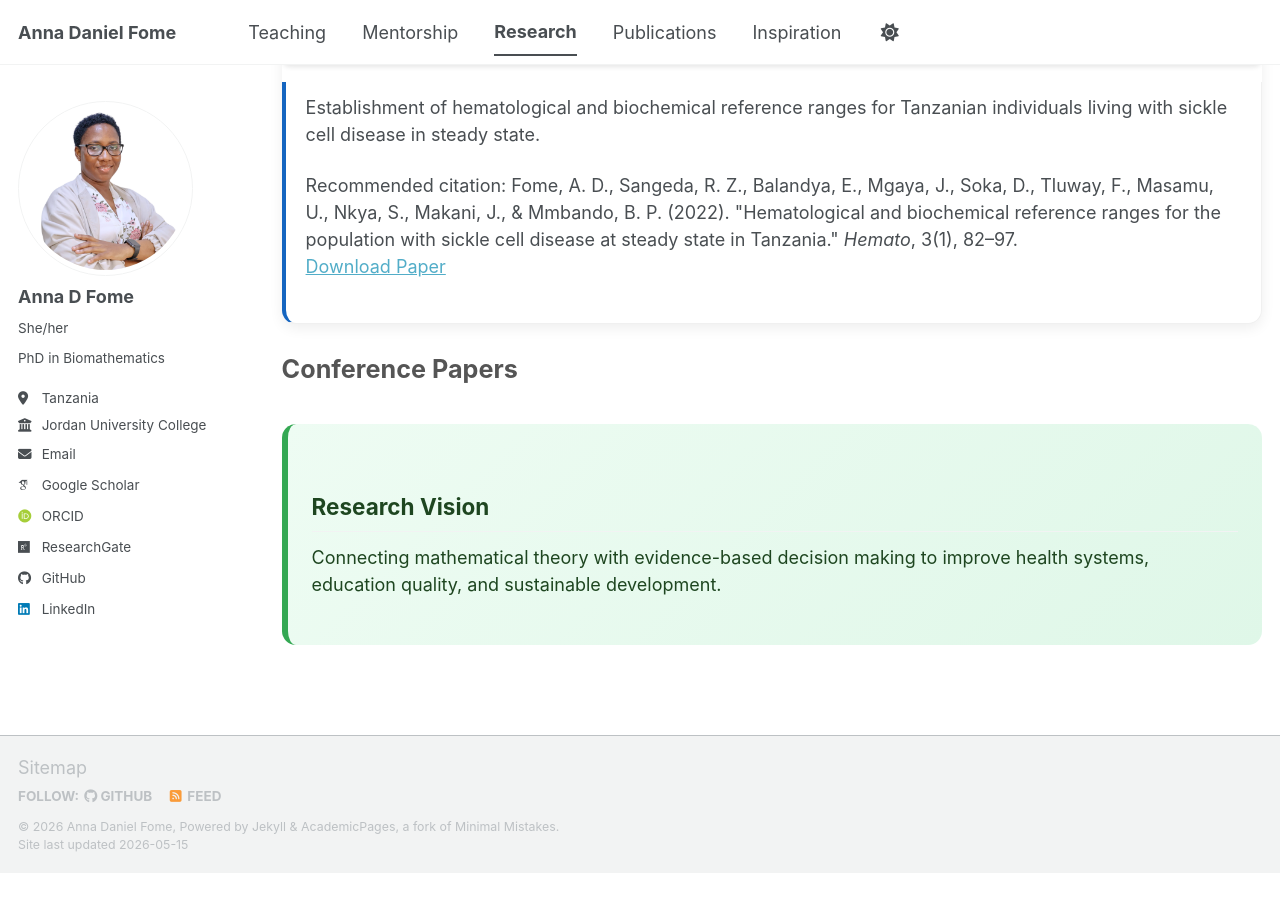
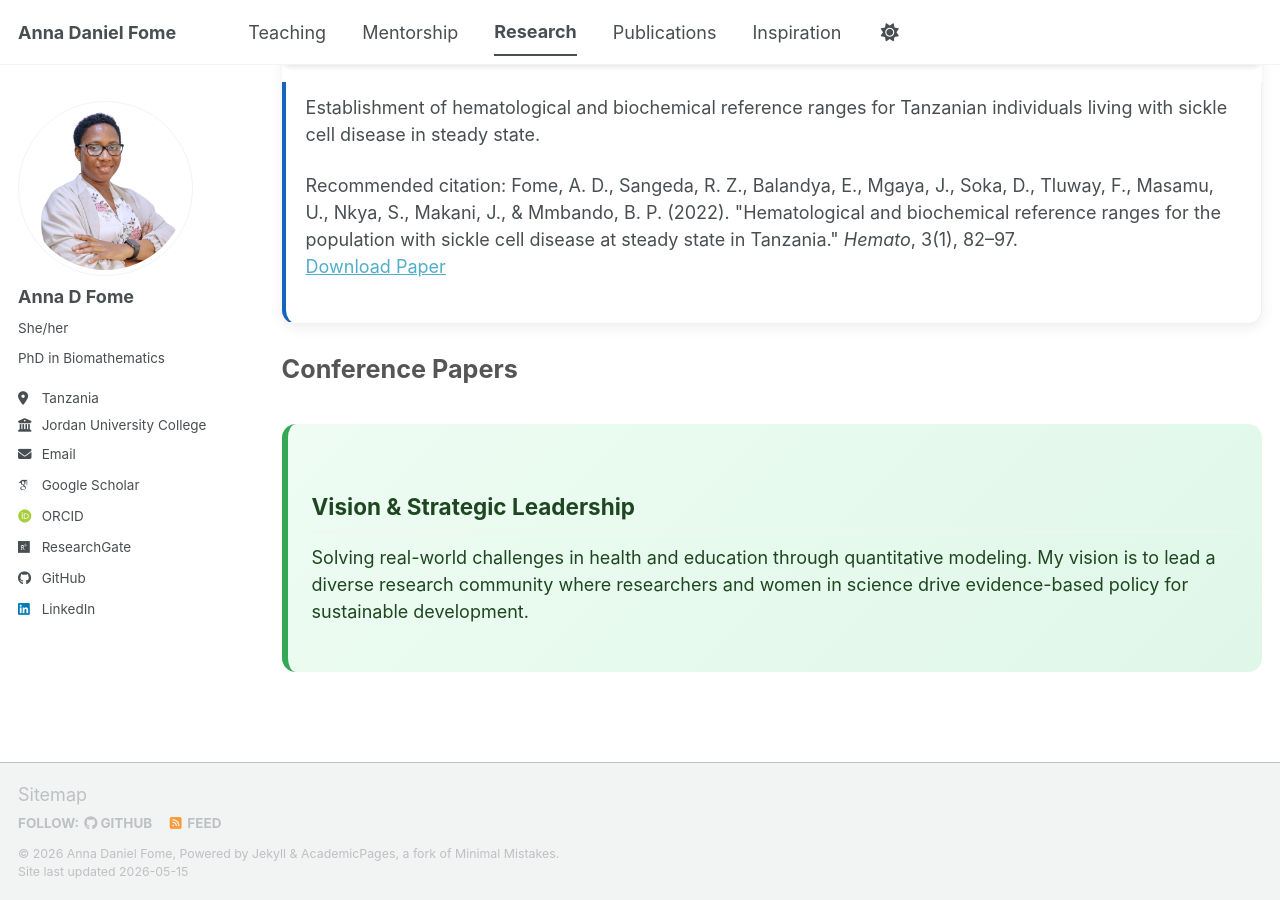
Before and after one commit to FomeA/FomeA.github.io, a Jekyll site: the page built from _pages/research.html, in a window 1280 px wide and 900 px high, scrolled down 2975 px. Built offline with Jekyll 4.4.1, drawn with Linux system fonts in a browser that asks for light colours; some web fonts are replaced; a script bundle is joined from its source files by our own code; library files that are not in the unit come from our copies; before the commit the page ends 3848 px from its top, so only the background shows below that.

Commit message:
Update research.html

```diff
--- a/_pages/research.html
+++ b/_pages/research.html
@@ -86,10 +86,11 @@ author_profile: true
 <!-- RESEARCH VISION -->
 <!-- ===================== -->
 <section class="impact">
-  <h2>Research Vision</h2>
+  <h2>Vision & Strategic Leadership</h2>
   <p>
-    Connecting mathematical theory with evidence-based decision making to improve
-    health systems, education quality, and sustainable development.
+    Solving real-world challenges in health and education through quantitative modeling.
+    My vision is to lead a diverse research community where researchers and
+    women in science drive evidence-based policy for sustainable development.
   </p>
 </section>
 
```
